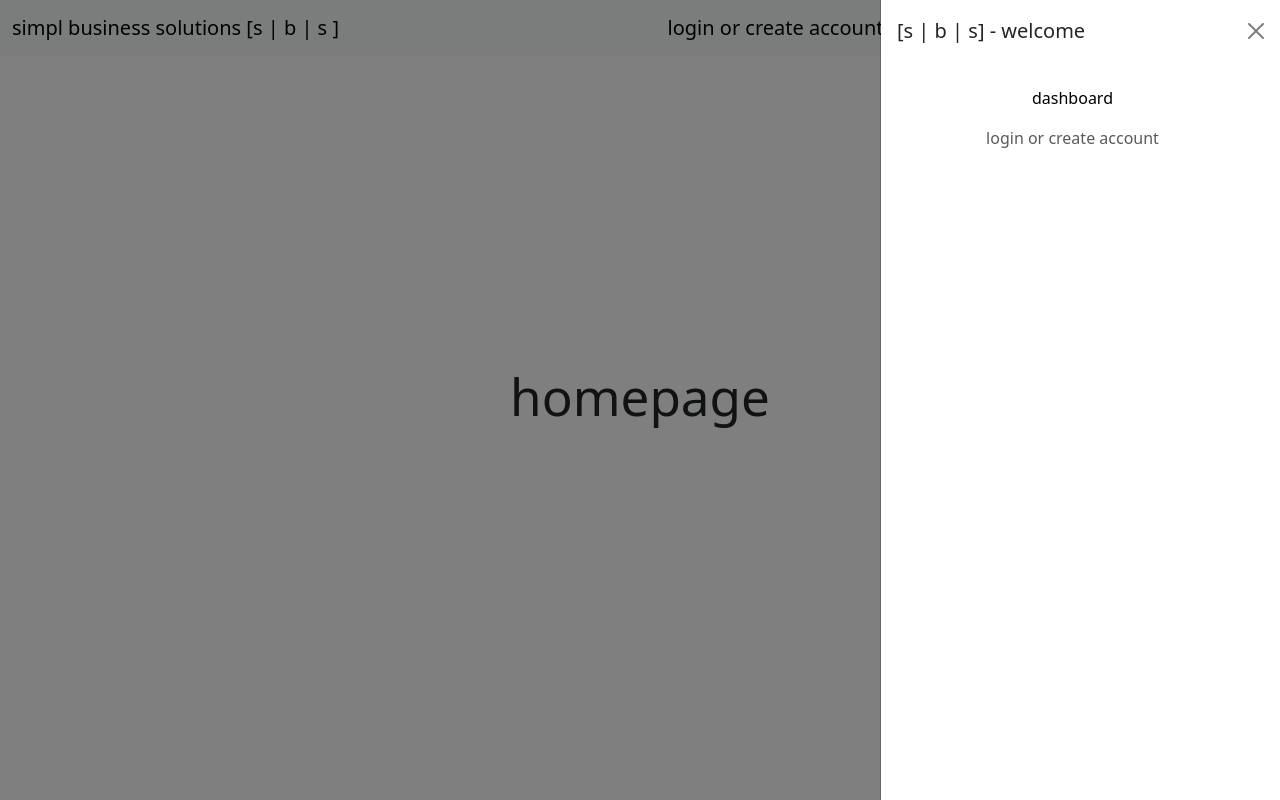
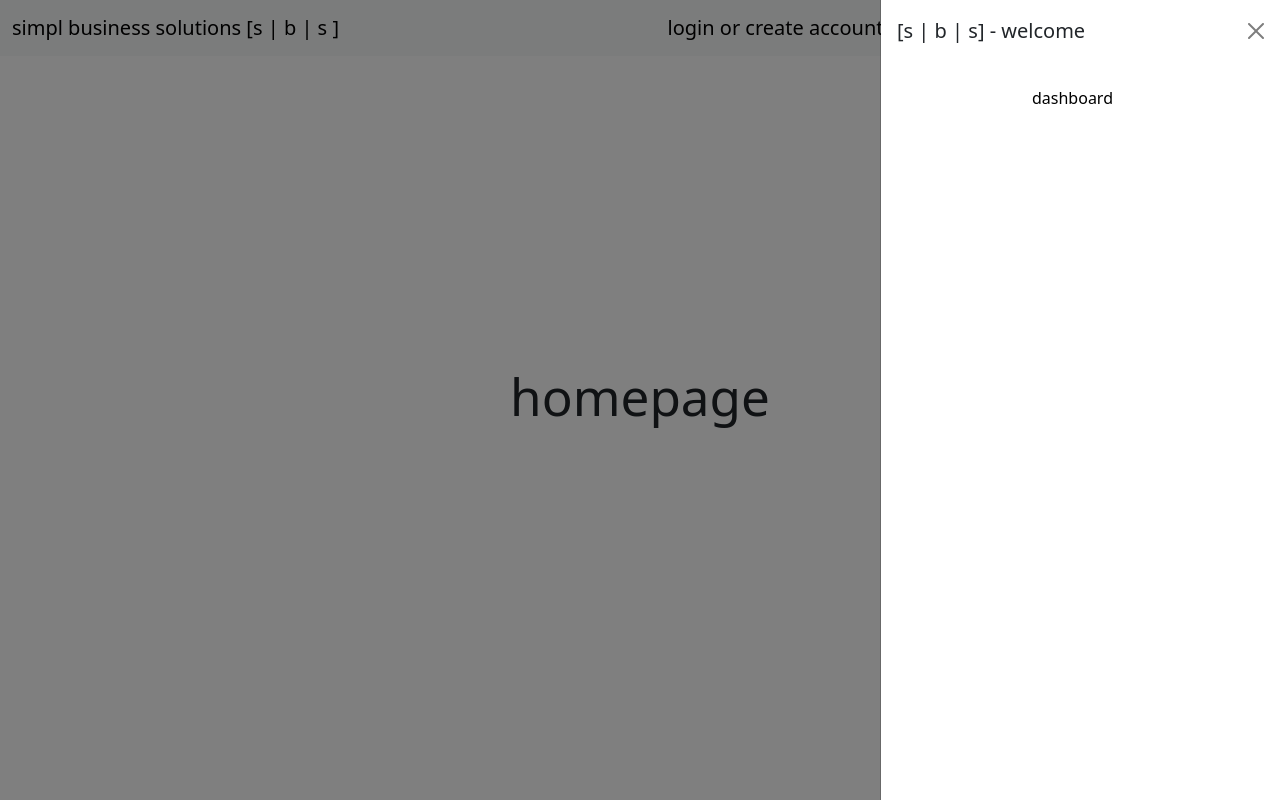
Before and after one commit to LXwaru/simpl, a React (Vite) app in the folder simpl-frontend/: page / in a window 1280 px wide. Both pictures are taken after a click on the button "Toggle navigation". Built offline with nearby package versions, Linux system fonts and the light colour scheme; no server answers.

Commit message:
fix unecessary nav item

```diff
--- a/simpl-frontend/src/components/Nav.jsx
+++ b/simpl-frontend/src/components/Nav.jsx
@@ -52,12 +52,9 @@
                 </div>
                 <div className="offcanvas-body">
                     <ul className="navbar-nav justify-content-end flex-grow-1 pe-3">
-                    <li className="nav-item">
-                        <a className="nav-link active" aria-current="page" href="/dashboard">dashboard</a>
-                    </li>
-                    <li className="nav-item">
-                        <a className="nav-link" href="/login">login or create account</a>
-                    </li>
+                        <li className="nav-item">
+                            <a className="nav-link active" aria-current="page" href="/dashboard">dashboard</a>
+                        </li>
                     </ul>
                 </div>
                 </div>
```
